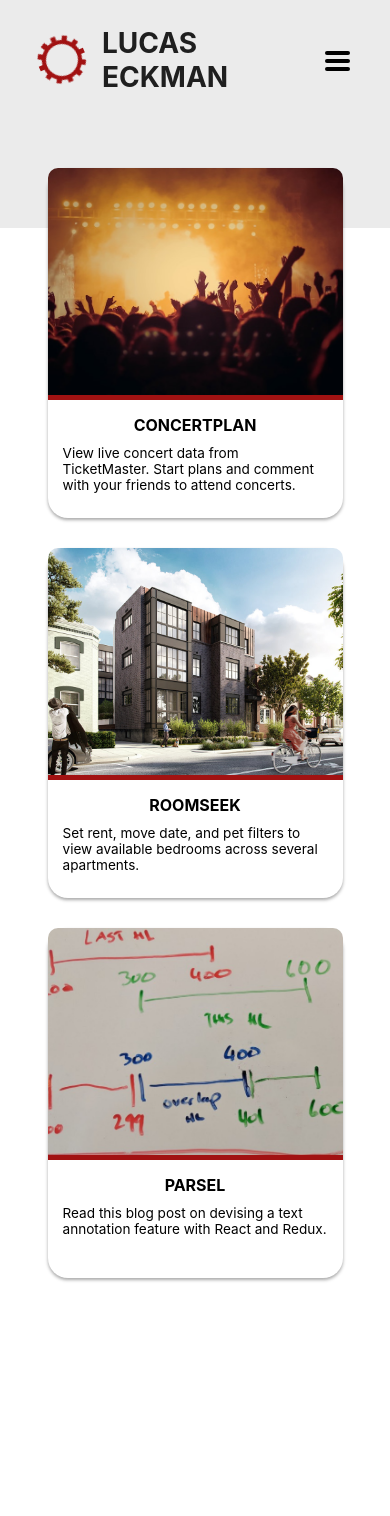
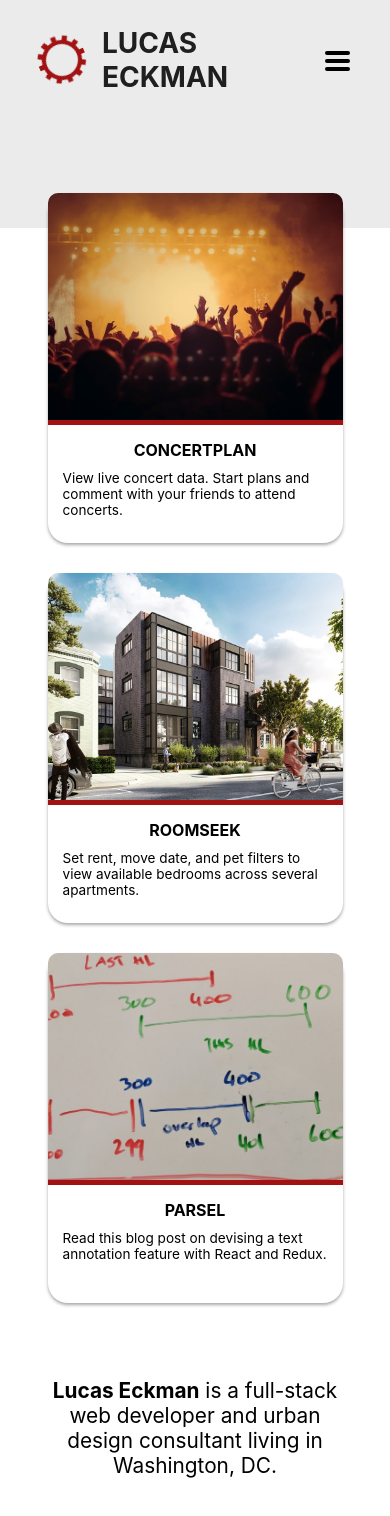
Before and after one commit to eckmLJE/lucaseckmanfeature, a React (Create React App) app: page / in a window 390 px wide. Shown: the top 1516 px of the page. Before the commit the page ends 1368 px from the top, so only its background shows below. Built offline with nearby package versions, Linux system fonts and the light colour scheme.

Commit message:
bio touches

```diff
--- a/src/App.js
+++ b/src/App.js
@@ -4,7 +4,7 @@ import "./App.css";
 import Header from "./containers/Header";
 import Hero from "./containers/Hero";
 import Portfolio from "./containers/Portfolio";
-// import Bio from "./containers/Bio";
+import Bio from "./containers/Bio";
 // import Footer from "./containers/Footer";
 
 class App extends Component {
@@ -14,7 +14,7 @@ class App extends Component {
         <Header />
         <Hero />
         <Portfolio />
-        {/* <Bio /> */}
+        <Bio />
         {/* <Footer /> */}
       </div>
     );
--- a/src/components/Header/BurgerMenu.js
+++ b/src/components/Header/BurgerMenu.js
@@ -1,4 +1,5 @@
 import React from "react";
+import ljeresume from "../../assets/lje-resume.pdf";
 
 const BurgerMenu = props => {
   const visibility = props.toggle
@@ -27,6 +28,9 @@ const BurgerMenu = props => {
           <div className="hamburger-item">
             <a href="https://keybase.io/eckm">KEYBASE</a>
           </div>
+          <div className="hamburger-item">
+            <a href={ljeresume}>RESUME</a>
+          </div>
         </div>
       </div>
     </div>
--- a/src/containers/Portfolio.js
+++ b/src/containers/Portfolio.js
@@ -12,7 +12,7 @@ const portfolioProjects = [
     url: "http://www.lucaseckman.com/concertplan",
     title: "CONCERTPLAN",
     content:
-      "View live concert data from TicketMaster. Start plans and comment with your friends to attend concerts.",
+      "View live concert data. Start plans and comment with your friends to attend concerts.",
     background: concertplanbg
   },
   {
--- a/src/css/Bio.css
+++ b/src/css/Bio.css
@@ -5,7 +5,7 @@ section.bio {
 
 .bio-content {
   padding: 50px;
-  max-width: 1150px;
+  max-width: 1100px;
   margin: auto;
   text-align: center;
 }
@@ -15,8 +15,8 @@ section.bio {
   font-size: 1.3em;
 }
 
-@media only screen and (max-width: 1000px) {
+/* @media only screen and (max-width: 1000px) {
   section.bio {
     display: none;
   }
-}
+} */
--- a/src/css/Header.css
+++ b/src/css/Header.css
@@ -17,6 +17,7 @@ header {
   z-index: 9999;
   display: flex;
   align-items: center;
+  padding-right: 20px;
 }
 
 header h1 {
--- a/src/css/Portfolio.css
+++ b/src/css/Portfolio.css
@@ -21,5 +21,8 @@
   }
 }
 
-@media only screen and (min-width: 1001px) {
+@media only screen and (max-width: 405px) {
+  .portfolio-container {
+    top: -50px;
+  }
 }
```
Also changed, not shown: 1 other file (tests, documents, lock files or other folders).
